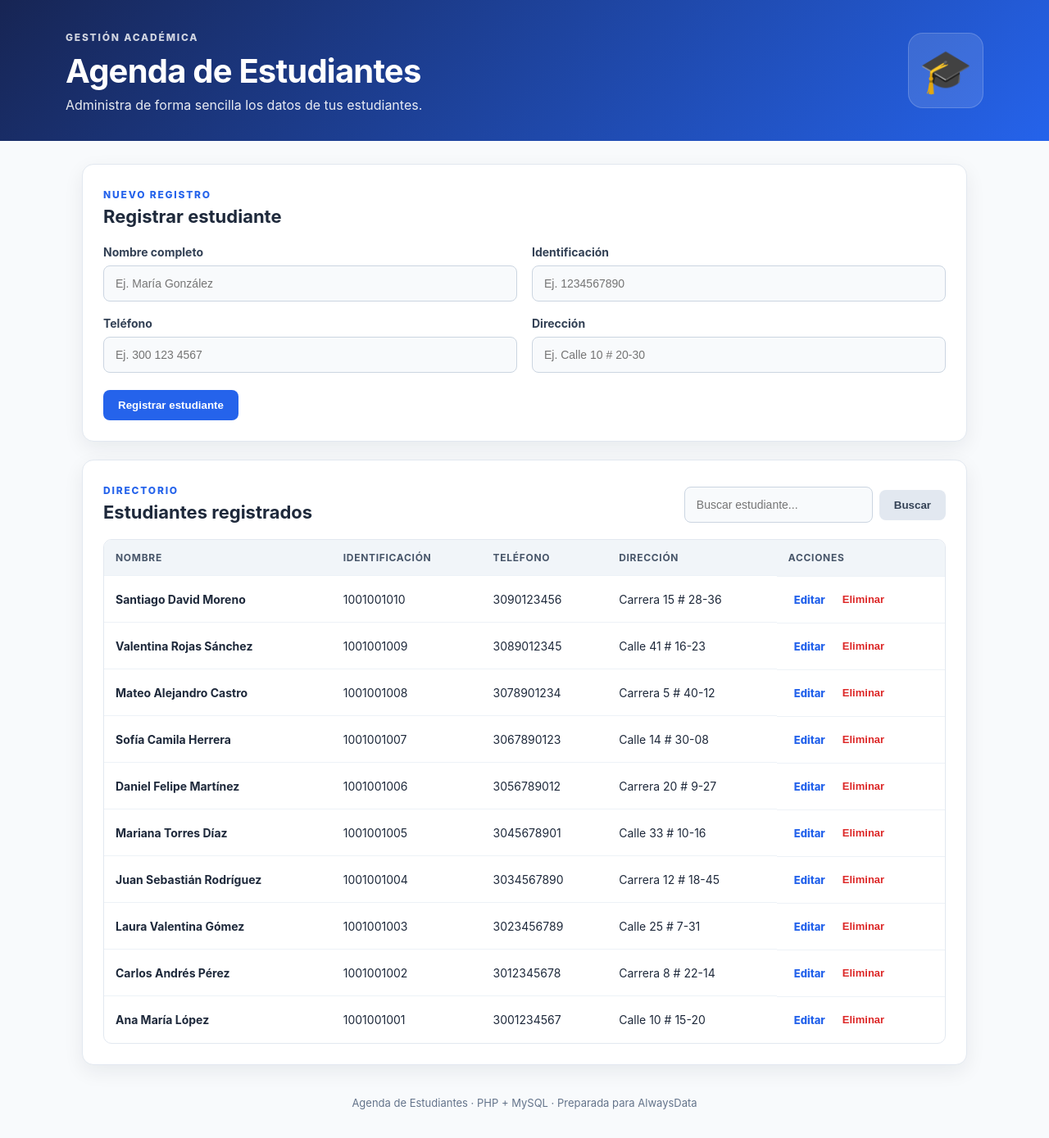
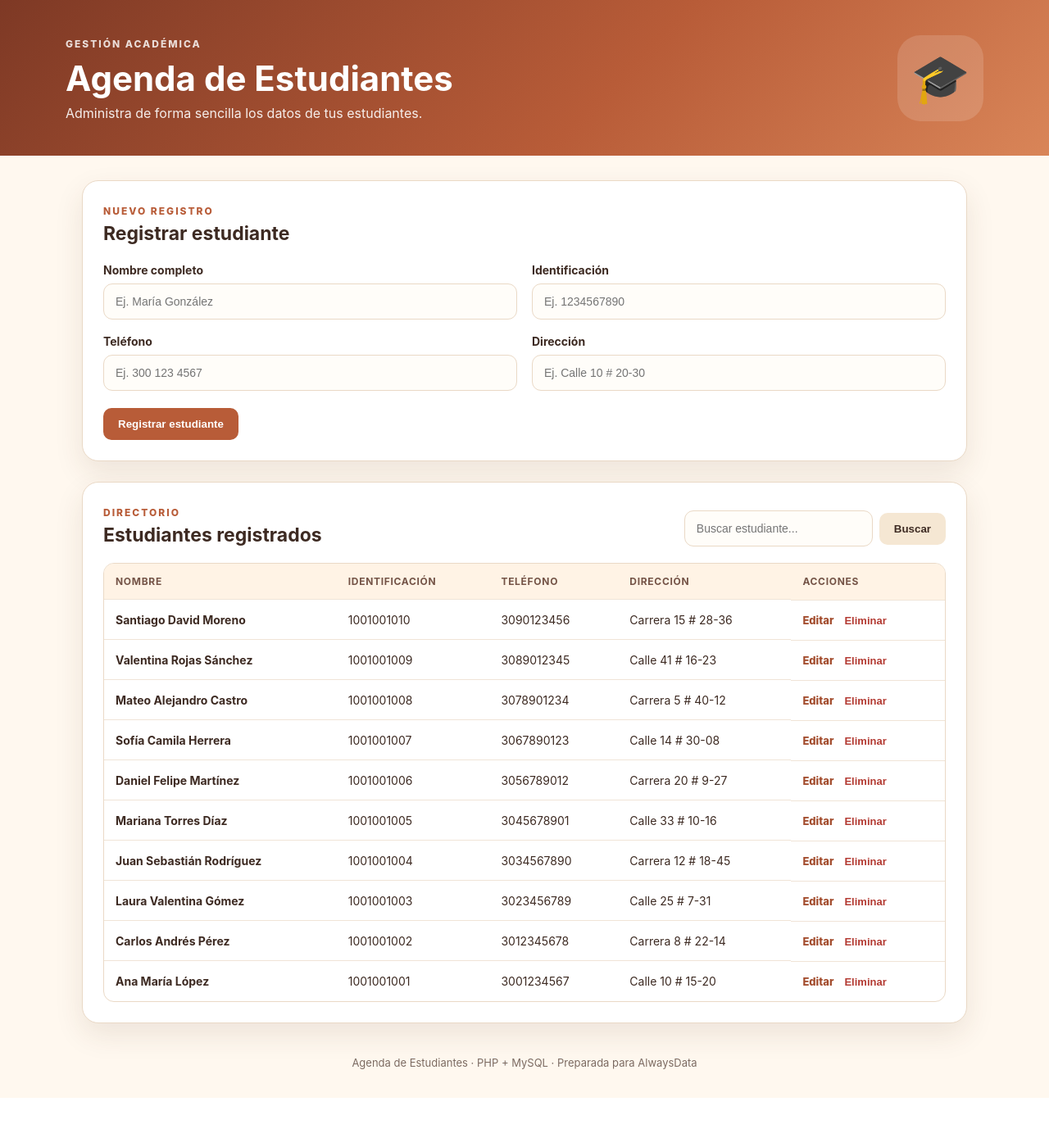
Before and after one commit to gomezelindall-ui/repoestudiantes, a PHP site: page / in a window 1280 px wide. Shown: the whole page at 82% size. After the commit the page ends 1340 px from the top, so only its background shows below. Run offline with PHP 8.4, Linux system fonts and the light colour scheme; data comes from the database, SQL or seed files in the repository; data that the repository does not hold is empty.

Commit message:
clase123876

```diff
--- a/style.css
+++ b/style.css
@@ -1,358 +1,55 @@
 :root{
-    --navy:#172554;
-    --blue:#2563eb;
-    --blue-dark:#1d4ed8;
-    --sky:#eff6ff;
-    --background:#f8fafc;
-    --surface:#ffffff;
-    --text:#1e293b;
-    --muted:#64748b;
-    --line:#e2e8f0;
-    --success-bg:#ecfdf5;
-    --success-text:#166534;
-    --success-line:#bbf7d0;
-    --error-bg:#fef2f2;
-    --error-text:#b91c1c;
-    --error-line:#fecaca;
-    --shadow:0 8px 24px rgba(15,23,42,.07);
+    --terracotta:#b85c38;
+    --terracotta-dark:#91442a;
+    --cream:#fff8ef;
+    --sand:#f5e7d3;
+    --brown:#3d2a22;
+    --muted:#7c6b62;
+    --white:#ffffff;
+    --line:#ead9c6;
+    --shadow:0 14px 35px rgba(77,45,29,.10);
 }
-
-*{
-    box-sizing:border-box;
+*{box-sizing:border-box}
+body{margin:0;font-family:Inter,Segoe UI,Arial,sans-serif;background:var(--cream);color:var(--brown)}
+.hero{background:linear-gradient(135deg,#7e3925,#b85c38 58%,#d98558);color:white;padding:42px 20px}
+.hero-inner{max-width:1120px;margin:auto;display:flex;align-items:center;justify-content:space-between;gap:25px}
+.eyebrow,.mini-label{font-size:12px;font-weight:800;letter-spacing:2px}
+.eyebrow{opacity:.82}
+h1{font-size:42px;margin:8px 0 7px}
+.hero p{margin:0;opacity:.9;font-size:16px}
+.hero-icon{font-size:58px;background:rgba(255,255,255,.14);width:105px;height:105px;display:grid;place-items:center;border-radius:28px}
+.container{max-width:1120px;margin:30px auto;padding:0 20px}
+.panel{background:var(--white);border:1px solid var(--line);border-radius:20px;box-shadow:var(--shadow);padding:25px;margin-bottom:25px}
+.section-title h2,.list-header h2{margin:5px 0 0;font-size:23px}
+.mini-label{color:var(--terracotta)}
+.form-grid{display:grid;grid-template-columns:1fr 1fr;gap:18px;margin-top:22px}
+label{font-size:14px;font-weight:700}
+input{display:block;width:100%;margin-top:8px;border:1px solid var(--line);border-radius:11px;padding:13px 14px;background:#fffdf9;color:var(--brown);font-size:14px;outline:none}
+input:focus{border-color:var(--terracotta);box-shadow:0 0 0 3px rgba(184,92,56,.10)}
+.form-actions{grid-column:1/-1;display:flex;gap:10px;margin-top:3px}
+.btn{border:0;border-radius:10px;padding:12px 18px;font-weight:800;text-decoration:none;cursor:pointer;display:inline-block}
+.primary{background:var(--terracotta);color:white}
+.primary:hover{background:var(--terracotta-dark)}
+.secondary{background:var(--sand);color:var(--brown)}
+.list-header{display:flex;justify-content:space-between;align-items:end;gap:20px;margin-bottom:20px}
+.search{display:flex;gap:8px;align-items:center}
+.search input{margin:0;width:230px}
+.clear{color:var(--terracotta);font-size:13px;font-weight:700;text-decoration:none}
+.table-wrap{overflow:auto;border:1px solid var(--line);border-radius:13px}
+table{width:100%;border-collapse:collapse;min-width:800px}
+th{text-align:left;background:#fff3e5;color:#745346;font-size:12px;text-transform:uppercase;letter-spacing:.7px;padding:14px}
+td{padding:15px 14px;border-top:1px solid #f0e4d7;font-size:14px}
+.actions{display:flex;gap:7px;align-items:center}
+.action{border:0;background:none;text-decoration:none;cursor:pointer;font-weight:800;font-size:13px}
+.edit{color:#a34d2e}.delete{color:#b33a32}
+.actions form{margin:0}
+.empty{text-align:center;color:var(--muted);padding:35px}
+.alert{max-width:100%;padding:13px 16px;border-radius:12px;margin-bottom:18px;font-weight:700}
+.alert.success{background:#e8f4e9;color:#2d6840;border:1px solid #c9e6ce}
+.alert.error{background:#fff0ed;color:#963b2e;border:1px solid #f0c9c1}
+footer{text-align:center;color:var(--muted);font-size:13px;padding:10px 20px 35px}
+@media(max-width:760px){
+    h1{font-size:31px}.hero-icon{width:75px;height:75px;font-size:38px}
+    .form-grid{grid-template-columns:1fr}.list-header{align-items:stretch;flex-direction:column}
+    .search input{width:100%}.search{width:100%}.search .btn{white-space:nowrap}
 }
-
-body{
-    margin:0;
-    font-family:Inter,Segoe UI,Arial,sans-serif;
-    background:var(--background);
-    color:var(--text);
-}
-
-/* Encabezado */
-.hero{
-    background:linear-gradient(135deg,var(--navy),var(--blue));
-    color:white;
-    padding:34px 20px;
-}
-
-.hero-inner{
-    max-width:1120px;
-    margin:auto;
-    display:flex;
-    align-items:center;
-    justify-content:space-between;
-    gap:25px;
-}
-
-.eyebrow,
-.mini-label{
-    font-size:12px;
-    font-weight:800;
-    letter-spacing:1.8px;
-}
-
-.eyebrow{
-    opacity:.8;
-}
-
-h1{
-    font-size:40px;
-    margin:8px 0 7px;
-    letter-spacing:-.8px;
-}
-
-.hero p{
-    margin:0;
-    opacity:.9;
-    font-size:16px;
-}
-
-.hero-icon{
-    font-size:52px;
-    background:rgba(255,255,255,.12);
-    width:92px;
-    height:92px;
-    display:grid;
-    place-items:center;
-    border-radius:18px;
-    border:1px solid rgba(255,255,255,.18);
-}
-
-/* Contenido */
-.container{
-    max-width:1120px;
-    margin:28px auto;
-    padding:0 20px;
-}
-
-.panel{
-    background:var(--surface);
-    border:1px solid var(--line);
-    border-radius:14px;
-    box-shadow:var(--shadow);
-    padding:25px;
-    margin-bottom:22px;
-}
-
-.section-title h2,
-.list-header h2{
-    margin:5px 0 0;
-    font-size:22px;
-    color:var(--text);
-}
-
-.mini-label{
-    color:var(--blue);
-}
-
-/* Formulario */
-.form-grid{
-    display:grid;
-    grid-template-columns:1fr 1fr;
-    gap:18px;
-    margin-top:22px;
-}
-
-label{
-    font-size:14px;
-    font-weight:700;
-    color:#334155;
-}
-
-input{
-    display:block;
-    width:100%;
-    margin-top:8px;
-    border:1px solid #cbd5e1;
-    border-radius:8px;
-    padding:13px 14px;
-    background:#f8fafc;
-    color:var(--text);
-    font-size:14px;
-    outline:none;
-    transition:.2s ease;
-}
-
-input:hover{
-    border-color:#94a3b8;
-}
-
-input:focus{
-    border-color:var(--blue);
-    background:#fff;
-    box-shadow:0 0 0 3px rgba(37,99,235,.10);
-}
-
-/* Botones */
-.form-actions{
-    grid-column:1/-1;
-    display:flex;
-    gap:10px;
-    margin-top:3px;
-}
-
-.btn{
-    border:0;
-    border-radius:8px;
-    padding:11px 18px;
-    font-weight:800;
-    text-decoration:none;
-    cursor:pointer;
-    display:inline-block;
-    transition:.2s ease;
-}
-
-.primary{
-    background:var(--blue);
-    color:white;
-}
-
-.primary:hover{
-    background:var(--blue-dark);
-    transform:translateY(-1px);
-}
-
-.secondary{
-    background:#e2e8f0;
-    color:#334155;
-}
-
-.secondary:hover{
-    background:#cbd5e1;
-}
-
-/* Encabezado de listado */
-.list-header{
-    display:flex;
-    justify-content:space-between;
-    align-items:end;
-    gap:20px;
-    margin-bottom:20px;
-}
-
-.search{
-    display:flex;
-    gap:8px;
-    align-items:center;
-}
-
-.search input{
-    margin:0;
-    width:230px;
-}
-
-.clear{
-    color:var(--blue);
-    font-size:13px;
-    font-weight:700;
-    text-decoration:none;
-}
-
-.clear:hover{
-    text-decoration:underline;
-}
-
-/* Tabla */
-.table-wrap{
-    overflow:auto;
-    border:1px solid var(--line);
-    border-radius:10px;
-}
-
-table{
-    width:100%;
-    border-collapse:collapse;
-    min-width:800px;
-}
-
-th{
-    text-align:left;
-    background:#f1f5f9;
-    color:#475569;
-    font-size:12px;
-    text-transform:uppercase;
-    letter-spacing:.7px;
-    padding:14px;
-}
-
-td{
-    padding:15px 14px;
-    border-top:1px solid #edf2f7;
-    font-size:14px;
-}
-
-tr:hover td{
-    background:#f8fafc;
-}
-
-/* Acciones */
-.actions{
-    display:flex;
-    gap:7px;
-    align-items:center;
-}
-
-.action{
-    border:0;
-    background:none;
-    text-decoration:none;
-    cursor:pointer;
-    font-weight:800;
-    font-size:13px;
-    padding:5px 7px;
-    border-radius:6px;
-}
-
-.action:hover{
-    background:#f1f5f9;
-}
-
-.edit{
-    color:#2563eb;
-}
-
-.delete{
-    color:#dc2626;
-}
-
-.actions form{
-    margin:0;
-}
-
-/* Estados */
-.empty{
-    text-align:center;
-    color:var(--muted);
-    padding:35px;
-}
-
-.alert{
-    max-width:100%;
-    padding:13px 16px;
-    border-radius:9px;
-    margin-bottom:18px;
-    font-weight:700;
-}
-
-.alert.success{
-    background:var(--success-bg);
-    color:var(--success-text);
-    border:1px solid var(--success-line);
-}
-
-.alert.error{
-    background:var(--error-bg);
-    color:var(--error-text);
-    border:1px solid var(--error-line);
-}
-
-/* Pie */
-footer{
-    text-align:center;
-    color:var(--muted);
-    font-size:13px;
-    padding:10px 20px 35px;
-}
-
-/* Responsive */
-@media(max-width:760px){
-    h1{
-        font-size:31px;
-    }
-
-    .hero{
-        padding:28px 20px;
-    }
-
-    .hero-icon{
-        width:70px;
-        height:70px;
-        font-size:36px;
-        border-radius:14px;
-    }
-
-    .form-grid{
-        grid-template-columns:1fr;
-    }
-
-    .list-header{
-        align-items:stretch;
-        flex-direction:column;
-    }
-
-    .search input{
-        width:100%;
-    }
-
-    .search{
-        width:100%;
-    }
-
-    .search .btn{
-        white-space:nowrap;
-    }
-
-    .panel{
-        padding:19px;
-    }
-}
```
